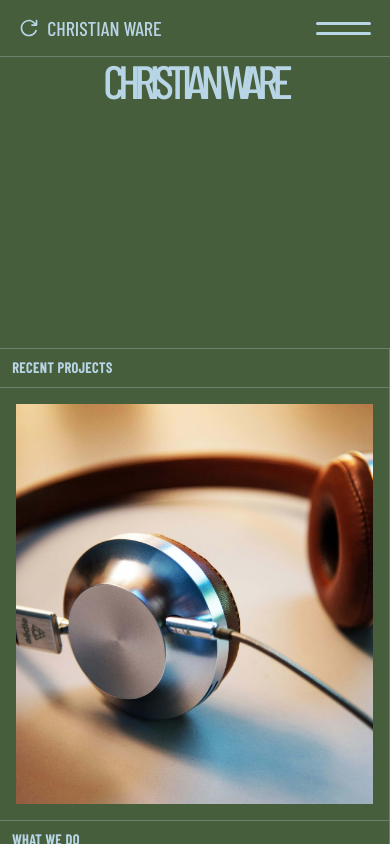
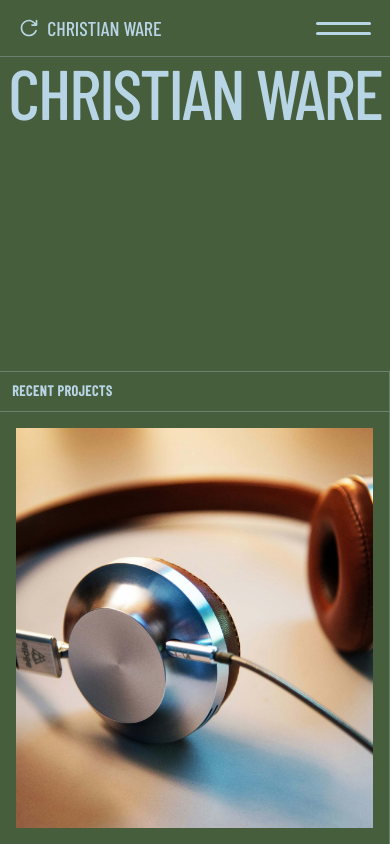
Before and after one commit to ChristianWare/portland_2025, a Next.js app: page / in a window 390 px wide. Shown: the top 844 px of the page. Built offline with nearby package versions, Linux system fonts and the light colour scheme.

Commit message:
h1 font update

```diff
--- a/src/app/globals.css
+++ b/src/app/globals.css
@@ -50,7 +50,7 @@ span {
 }
 
 h1 {
-  font-size: 12vw;
+  font-size: 18vw;
   line-height: 1;
   letter-spacing: -6px;
   text-transform: uppercase;
@@ -144,15 +144,14 @@ textarea:focus {
     font-size: 55%;
   }
 
+  h1 {
+    letter-spacing: -2px;
+  }
+
   p {
     font-size: 113.7%;
   }
 
-  /* h1,
-  .span1 {
-    font-size: 6rem;
-    letter-spacing: -0.02em;
-  } */
 }
 
 @media screen and (max-width: 568px) {
--- a/src/components/Hero/Hero.module.css
+++ b/src/components/Hero/Hero.module.css
@@ -1,6 +1,7 @@
 .container {
   background-color: var(--green);
   border-bottom: 1px solid var(--blueBorder);
+  justify-content: center;
 }
 
 .heading {
```
